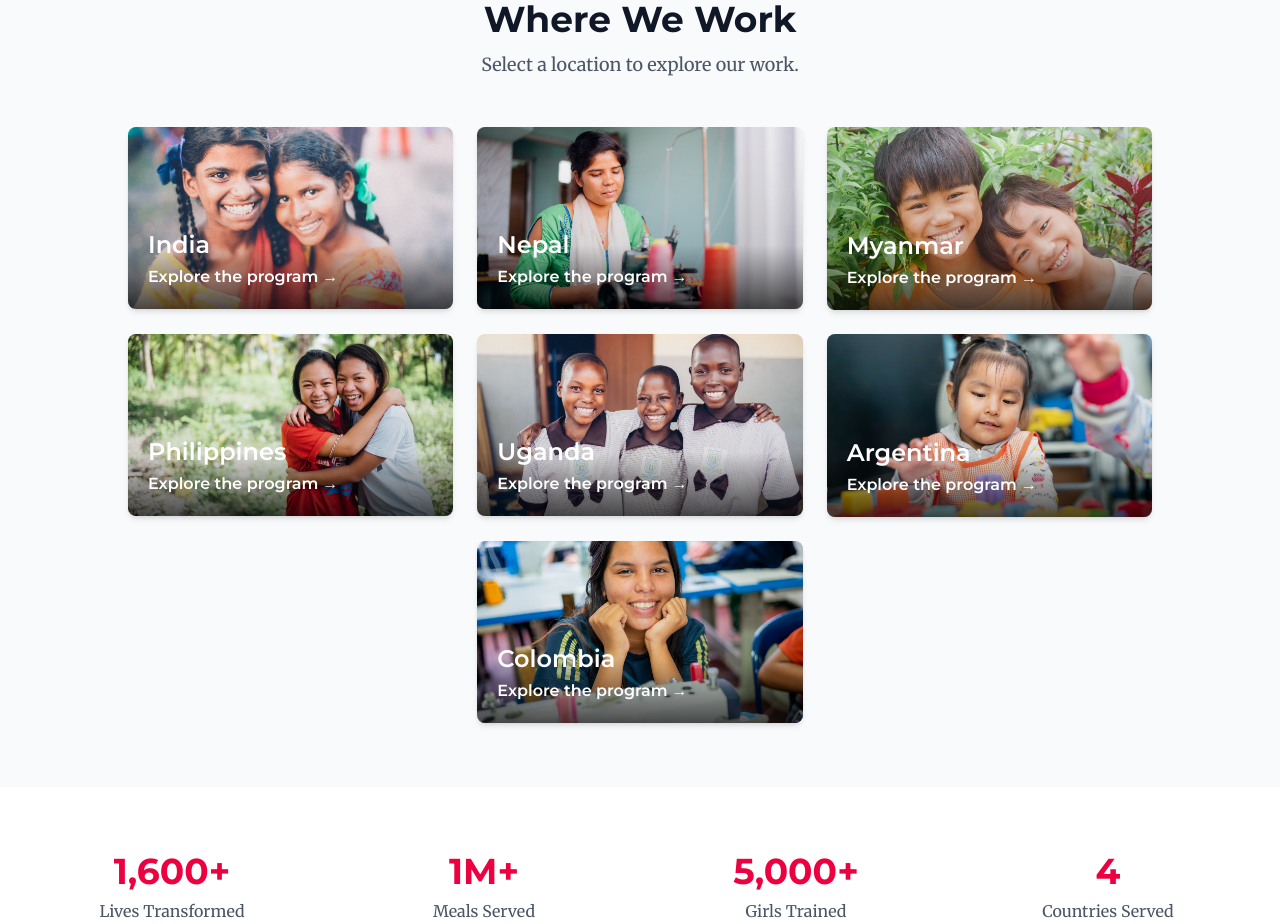
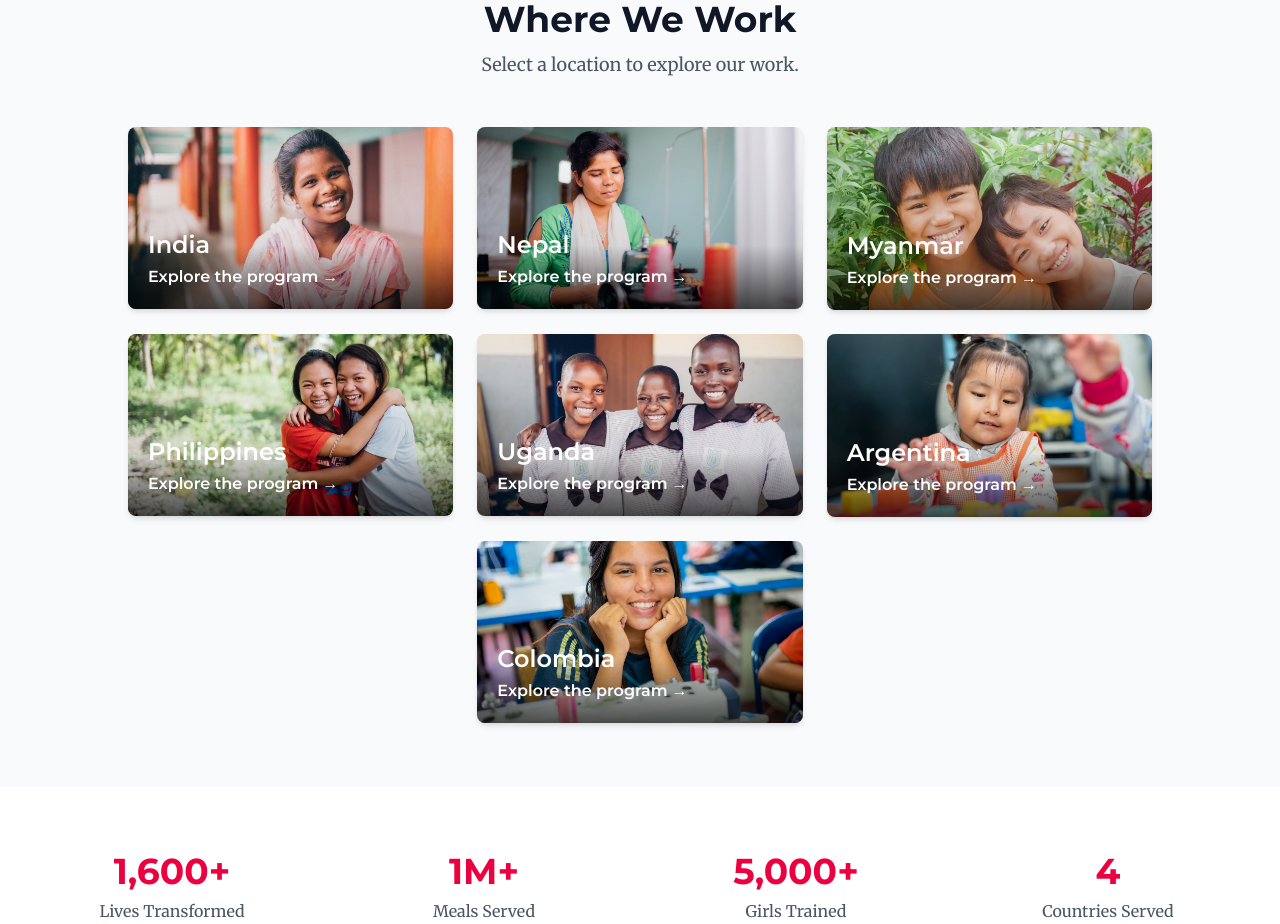
Before and after one commit to Peace-Gospel-International/shehashope, a Next.js app: page / in a window 1280 px wide. Shown: the part 2280-3204 px from the top of the page. Built offline with nearby package versions, Linux system fonts and the light colour scheme.

Commit message:
Try alternate India program photo

```diff
--- a/app/programs/programs.ts
+++ b/app/programs/programs.ts
@@ -10,8 +10,9 @@ export const programs: Program[] = [
   {
     slug: 'india',
     name: 'India',
-    imageSrc: '/images/where-we-work/india.jpg',
-    imageAlt: 'Two smiling girls in India',
+    imageSrc: '/images/where-we-work/india-smiling-student.jpg',
+    imageAlt: 'Smiling student at the India program',
+    imageClassName: 'object-center',
   },
   {
     slug: 'nepal',
```
Also changed, not shown: public/images/where-we-work/india-smiling-student.jpg (added), public/images/where-we-work/india.jpg (deleted).
